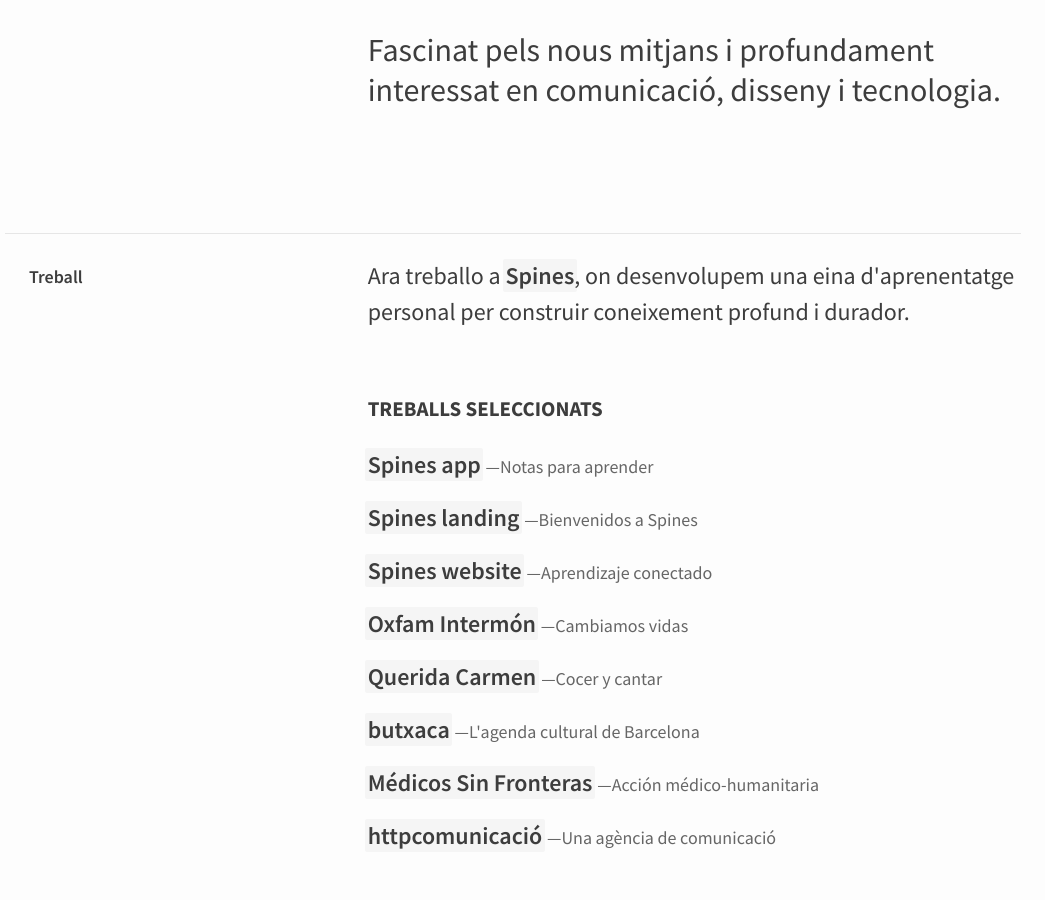
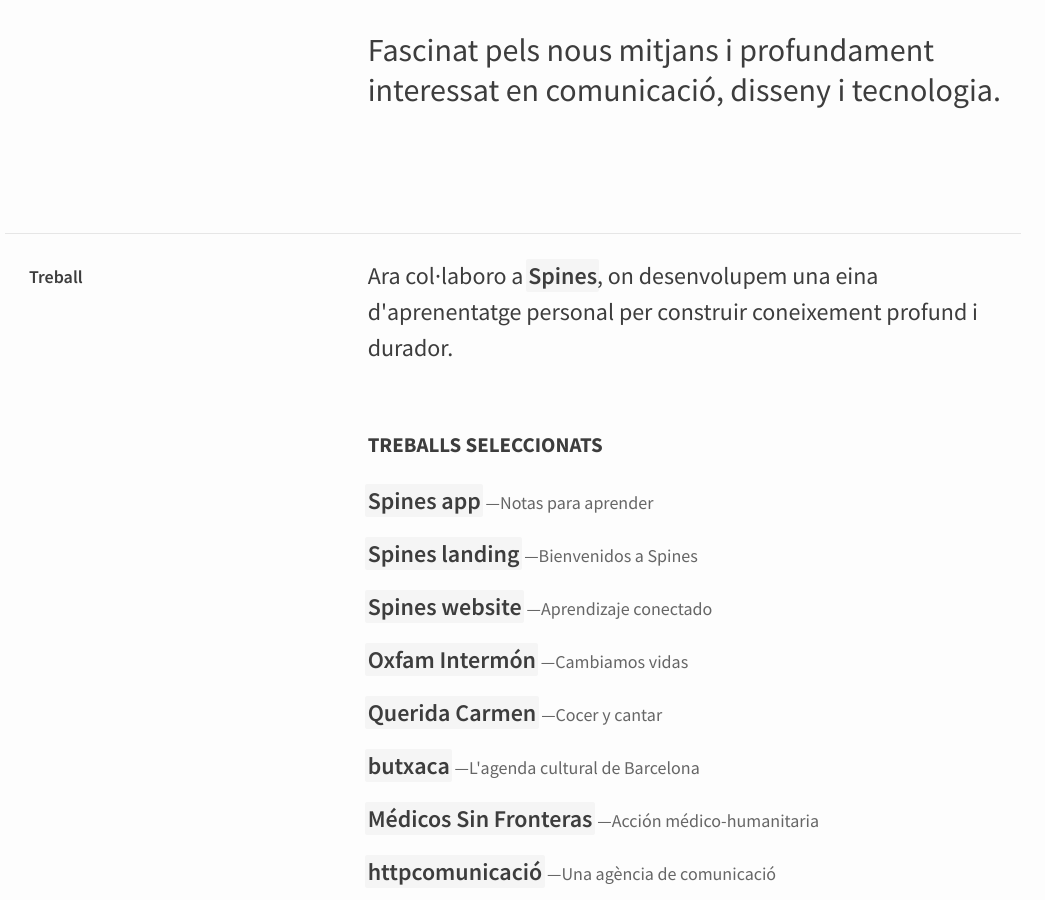
Before and after one commit to AdrianoLatorre/adriano.latorre.info, a Jekyll site: the page built from index.ca.html, in a window 1280 px wide and 900 px high, scrolled down 325 px. Shown: the whole window, without its empty margins (115-1160 px from the left). Built offline with Jekyll 4.4.1, drawn with Linux system fonts in a browser that asks for light colours.

Commit message:
Better intro texts

```diff
--- a/index.ca.html
+++ b/index.ca.html
@@ -19,7 +19,7 @@
         </div>
         <div class="grid-66">
             <section class="work-index">
-                <p>Ara treballo a <a href="https://spines.me/es/">Spines</a>, on desenvolupem una eina d'aprenentatge personal per construir coneixement profund i durador.</p>
+                <p>Ara col·laboro a <a href="https://spines.me/es/">Spines</a>, on desenvolupem una eina d'aprenentatge personal per construir coneixement profund i durador.</p>
                 <h2>Treballs seleccionats</h2>
                 <ul>
                     {% assign work_by_date = site.work | where:"la", page.la | sort: 'date' %}
--- a/index.es.html
+++ b/index.es.html
@@ -19,7 +19,7 @@
         </div>
         <div class="grid-66">
             <section class="work-index">
-                <p>Ahora trabajo en <a href="https://spines.me/es/">Spines</a>, donde desarrollamos una herramienta de aprendizaje personal para construir conocimiento profundo y duradero.</p>
+                <p>Ahora colaboro en <a href="https://spines.me/es/">Spines</a>, donde desarrollamos una herramienta de aprendizaje personal para construir conocimiento profundo y duradero.</p>
                 <h2>Trabajos seleccionados</h2>
                 <ul>
                     {% assign work_by_date = site.work | where:"la", page.la | sort: 'date' %}
```
